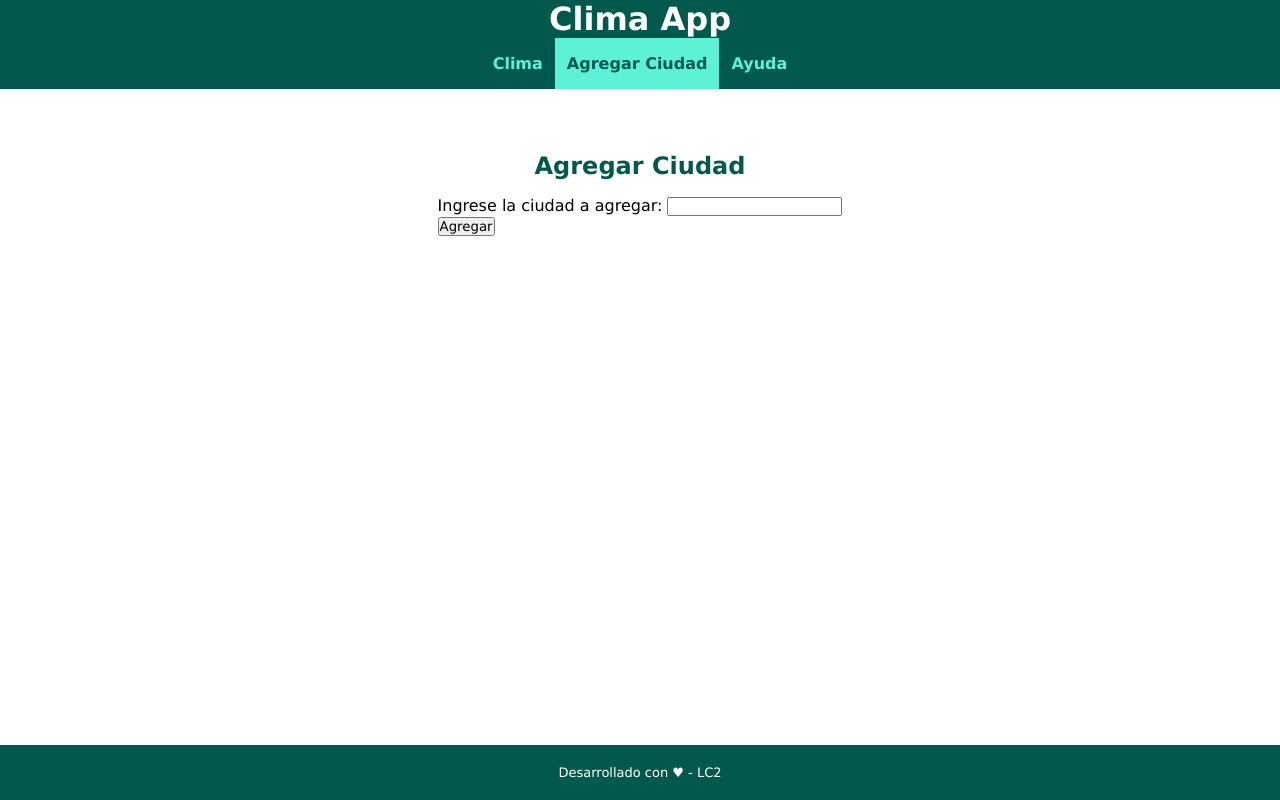
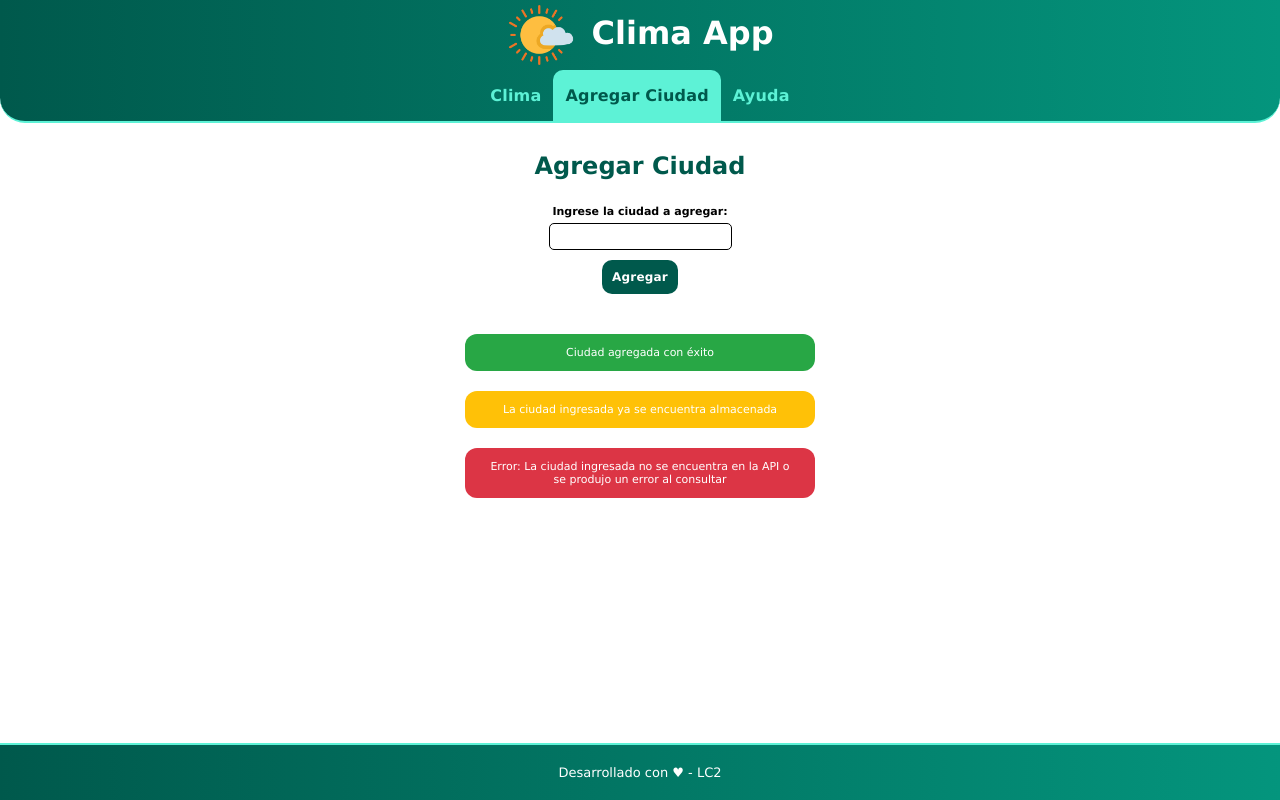
Before and after one commit to MattiRuiz/tup-lc2-clima-app, a plain HTML site: page add-city.html in a window 1280 px wide. Drawn offline with Linux system fonts and the light colour scheme.

Commit message:
Concluidas las páginas Index.html y add-city.html del TPI2:CSS

```diff
--- a/add-city.html
+++ b/add-city.html
@@ -9,11 +9,12 @@
 
     <!-- Estilos CSS -->
     <link rel="stylesheet" href="css/common.css">
+    <link rel="stylesheet" href="css/pages/add-city.css">
 </head>
 
 <body>
     <header>
-        <h1><span>Clima App</span></h1>
+        <h1><img src="img/sunny.png" alt=""><span>Clima App</span></h1>
         <nav>
             <ul>
                 <li><a href="index.html">Clima</a></li>
@@ -33,6 +34,17 @@
                 <button>Agregar</button>
             </form>
         </section>
+        <section class="mensajes">
+            <div class="mensaje sucess">
+                <p>Ciudad agregada con éxito</p>
+            </div>
+            <div class="mensaje warning">
+                <p>La ciudad ingresada ya se encuentra almacenada</p>
+            </div>
+            <div class="mensaje error">
+                <p>Error: La ciudad ingresada no se encuentra en la API o se produjo un error al consultar</p>
+            </div>
+        </section>
     </main>
 
     <footer>
--- a/css/common.css
+++ b/css/common.css
@@ -34,7 +34,9 @@ header {
     position: fixed;
     top: 0;
     width: 100%;
-    background: var(--color-theme);
+    background: var(--color-gradient);
+    border-bottom: var(--color-active) 2px solid;
+    border-radius: 0 0 25px 25px;
 }
 
 nav>ul {
@@ -55,12 +57,14 @@ nav li a{
     font-size: 1em;
     font-weight: bold;
     color: var(--color-active);
+    letter-spacing: .2px;
 }
 
 nav li.current-page a {
     color: var(--color-theme);
     background-color: var(--color-active);
     pointer-events: none;
+    border-radius: 10px 10px 0 0;
 }
 
 main {
@@ -80,12 +84,14 @@ h1 {
 h1>img {
     width: 70px;
     vertical-align: middle;
+    margin-right: 15px;
 }
 
 h2 {
     color: var(--color-theme);
     margin: 16px 0;
     text-align: center;
+    margin-bottom: 25px;
 }
 
 h3 {
@@ -101,11 +107,12 @@ main section {
 footer {
     position: fixed;
     bottom: 0px;
-    background: var(--color-theme);
+    background: var(--color-gradient);
     width: 100%;
     text-align: center;
     padding-top: 10px;
     padding-bottom: 10px;
+    border-top:var(--color-active) 2px solid;
 }
 
 footer p {
@@ -115,6 +122,40 @@ footer p {
 
 main p {
     margin-bottom: 16px;
+}
+
+button {
+    font-size: 12px;
+    padding: 10px;
+    background-color: var(--color-theme);
+    border-radius: 10px;
+    border: none;
+    color: #fff;
+    margin: 0 3px;
+    font-weight: bold;
+    letter-spacing: 0.2px;
+}
+
+button:hover {
+    background-color: var(--color-back-active);
+}
+
+label {
+    font-size: 11px;
+    font-weight: bold;
+    display: block;
+    margin-bottom: 5px;
+}
+
+input {
+    padding: 5px;
+    border-radius: 5px;
+    border: 1px solid #000;
+    margin-bottom: 10px;
+}
+
+input:focus-visible {
+    outline: none;
 }
 
 /* Media Query: Estilos a aplicar sólo en pantallas mayores a 400px */
--- a/css/pages/add-city.css
+++ b/css/pages/add-city.css
@@ -0,0 +1,39 @@
+:root {
+    --color-sucess: #28a745;
+    --color-warning: #ffc107;
+    --color-error: #dc3545;
+}
+
+main {
+    text-align: center;
+}
+
+.mensajes {
+    flex-direction: column;
+    margin-top: 20px;
+}
+
+.mensaje {
+    width: 350px;
+    color: #fff;
+    font-size: 11px;
+    border-radius: 12px;
+    margin: 20px auto 0;
+    padding: 12px 20px;
+}
+
+.mensaje p{
+    margin: 0;
+}
+
+.mensaje.sucess {
+    background-color: var(--color-sucess);
+}
+
+.mensaje.warning {
+    background-color: var(--color-warning);
+}
+
+.mensaje.error {
+    background-color: var(--color-error);
+}
```
Also changed, not shown: css/pages/index.css (+23 -0 lines), help.html (+2 -1 lines), index.html (+2 -1 lines).
